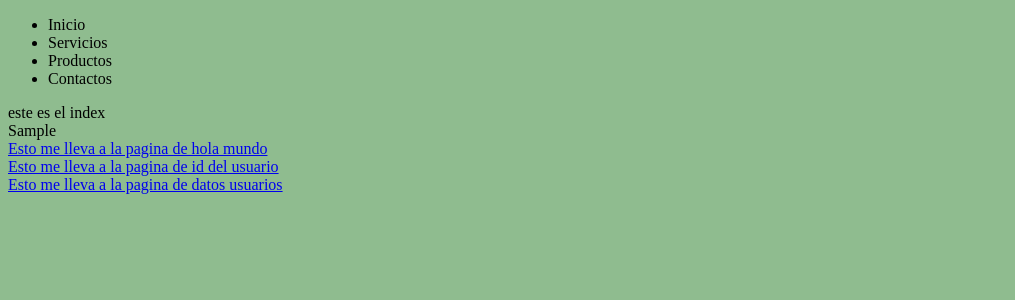
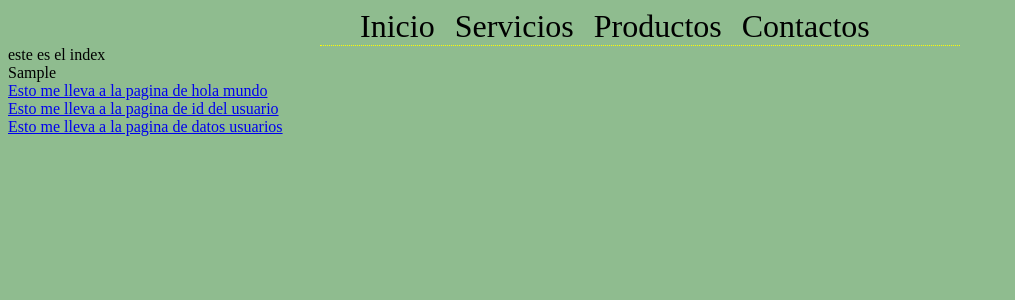
Before and after one commit to JesusxAguirre/Curso-Tutorizado, a Python web app: template flask/templates/index.html in a window 1280 px wide. Shown: the top 300 px of the page, without its empty margins (0-1015 px from the left). Run offline with Jinja, Linux system fonts and the light colour scheme; the template is opened without the code that fills it: most values are stand-ins (such as "Sample title", 1, 10 or a date in 2020).

Commit message:
modificando estilos css

```diff
--- a/flask/static/css/index.css
+++ b/flask/static/css/index.css
@@ -2,3 +2,16 @@ body{
     background-color: darkseagreen;
 
 }
+
+#barra{
+    margin: auto;
+    width: 600px;
+    list-style: none;
+    border-bottom: 1px   dotted yellow;
+    font-size: 2em;
+}
+
+#elem{
+    float: left;
+    margin-right: 20px;
+}
```
